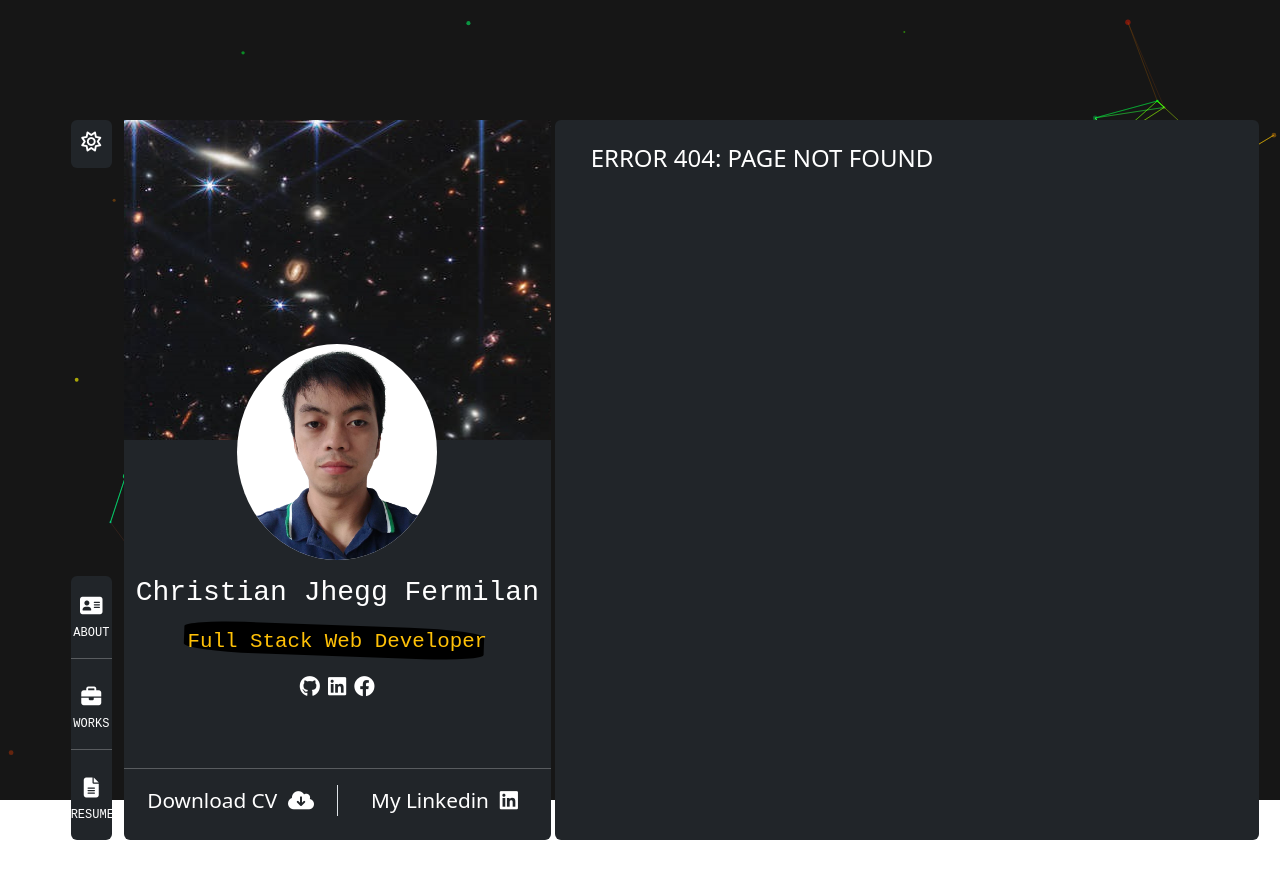
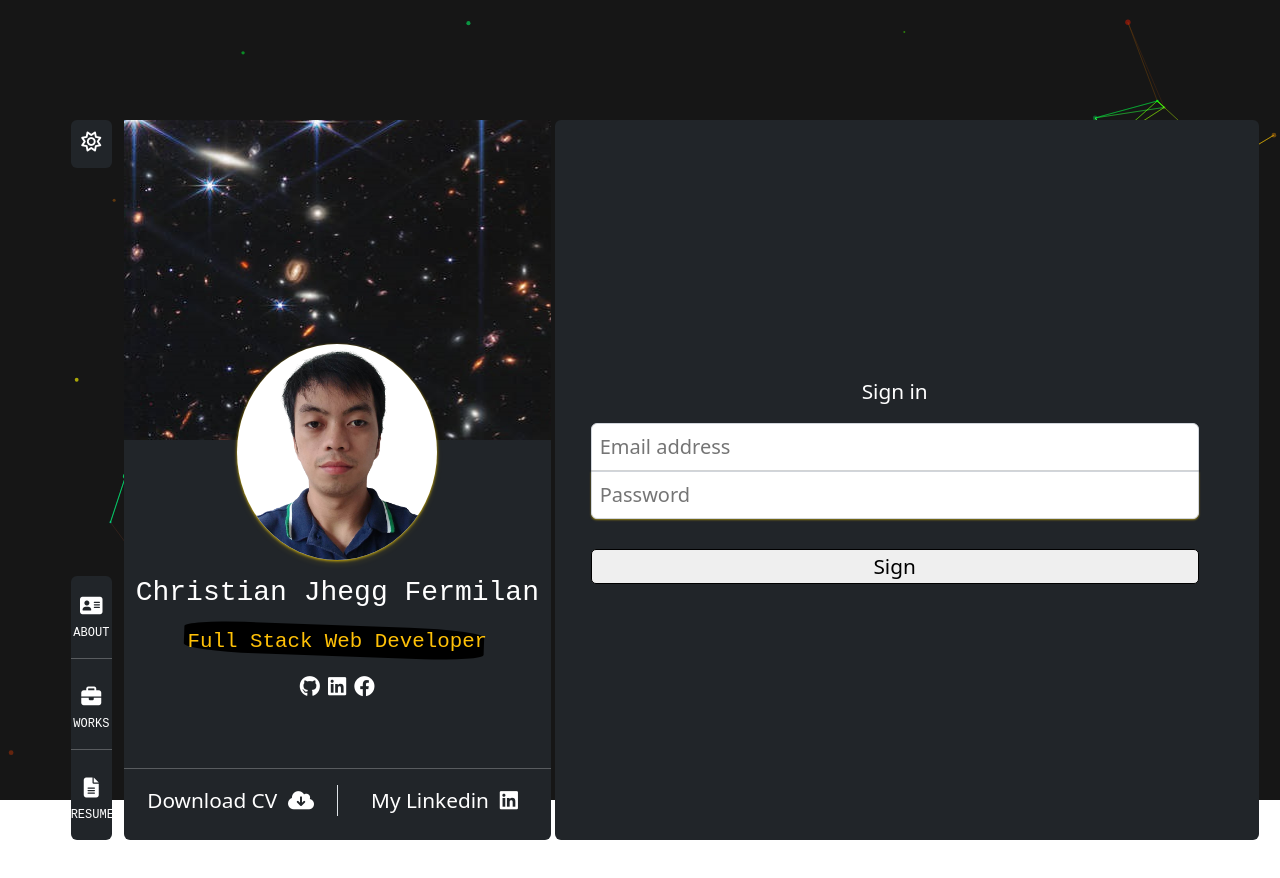
Before and after one commit to Donjheggo/Portfolio, a React (Vite) app: page /login in a window 1280 px wide. Before the commit this address had no page. Shown: the top 878 px of the page. Built offline with nearby package versions, Linux system fonts and the light colour scheme.

Commit message:
added login page

```diff
--- a/public/css/style.css
+++ b/public/css/style.css
@@ -28,6 +28,11 @@ a:hover{
     background-color: white;
     border-radius: 100%;
     width: 200px;
+    box-shadow: 0 4px 6px rgb(255,213,0, 0.1), 0 1px 3px rgb(255,213,0, 0.8);
+}
+
+.projects-img:hover{
+    box-shadow: 0 8px 12px rgb(255,213,0, 0.1), 0 2px 6px rgb(255,213,0, 0.8);
 }
 
 .my-links{
@@ -135,3 +140,30 @@ html::-webkit-scrollbar-track {
     padding: 0 !important;
     --bs-gutter-x: 0 !important;
 }
+
+.signin-text{
+    text-align: center;
+}
+
+.email-input, .password-input{
+    width: 100%;
+    border: 1px solid #D1D5DB;
+    padding: .5rem;
+    font-size: 20px;
+}
+
+.email-input{
+    border-radius: 6px 6px 0px 0px;
+}
+
+.password-input{
+    box-shadow: 0px 1px 2px rgb(255,213,0, 0.5);
+    border-radius: 0px 0px 6px 6px;
+}
+
+.signin-btn{
+    width: 100%;
+    margin-top: 30px;
+    border-radius: 5px;
+    border: solid 1px;
+}
--- a/src/App.jsx
+++ b/src/App.jsx
@@ -6,6 +6,7 @@ import About from "./pages/About"
 import Projects, { projectsLoader } from "./pages/Projects"
 import ProjectDetails, { projectDetailLoader } from "./pages/ProjectDetails"
 import Resume from "./pages/Resume"
+import LoginPage from './pages/LoginPage'
 import NotFound from "./pages/NotFound"
 
 import ParticlesBG from './components/ParticlesBG'
@@ -19,6 +20,7 @@ const App = () => {
       <Route path='/resume' element={<Resume/>}/>
       <Route path='/works' element={<Projects/>} loader={projectsLoader} errorElement={<h1>There was an error from the server</h1>} />
       <Route path='/works/:id' element={<ProjectDetails/>} loader={projectDetailLoader} errorElement={<h1>There was an error from the server</h1>} />
+      <Route path='/login' element={<LoginPage/>}/>
       <Route path='*' element={<NotFound/>}/>
     </Route>
   ))
--- a/src/components/Project.jsx
+++ b/src/components/Project.jsx
@@ -4,7 +4,7 @@ const Project = (props) => {
   return (
         <>
             <div>
-              <img src={props.image} width="100%" height="300px" className='rounded'/>
+              <img src={props.image} width="100%" height="300px" className='rounded projects-img'/>
               </div>
               <div className='text-center'>
               <h5>{props.name}</h5>
--- /dev/null
+++ b/src/pages/LoginPage.jsx
@@ -0,0 +1,19 @@
+import React from 'react'
+import { Form, useActionData } from 'react-router-dom'
+
+const LoginPage = () => {
+  return (
+    <div className='login-form container row h-100'>
+      <div className='d-flex justify-content-center align-self-center'>
+        <Form action="/login" method='POST'>
+          <p className='signin-text'>Sign in</p>
+          <input name="email" type="email" className='email-input' placeholder='Email address' />
+          <input name="password" type="password" className='password-input' placeholder='Password'/>
+          <button className='signin-btn'>Sign</button>
+        </Form>
+      </div>
+    </div>
+  )
+}
+
+export default LoginPage
```
